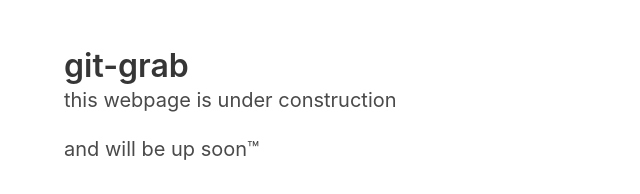
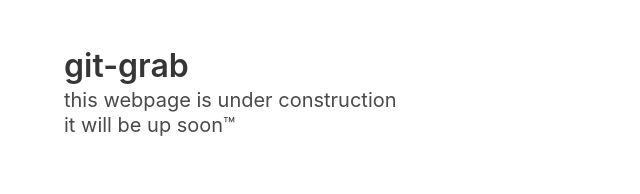
Before and after one commit to Furqan17/git-grab, a plain HTML site: page index.html in a window 1280 px wide. Shown: the whole page, without its empty margins (0-640 px from the left). Drawn offline with nearby package versions, Linux system fonts and the light colour scheme.

Commit message:
ghp -Update index p tag

```diff
--- a/index.html
+++ b/index.html
@@ -16,9 +16,8 @@
       </h1>
       <p class="subtitle">
         this webpage is under construction
-      </p>
-      <p class="subtitle">
-        and will be up soon™
+        <br>
+        it will be up soon™
       </p>
     </div>
   </section>
```
